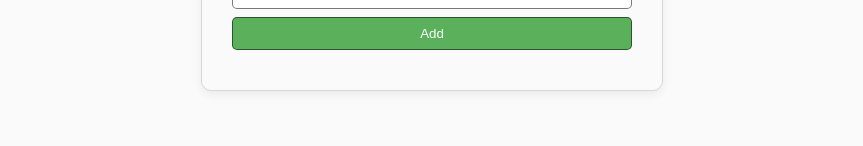
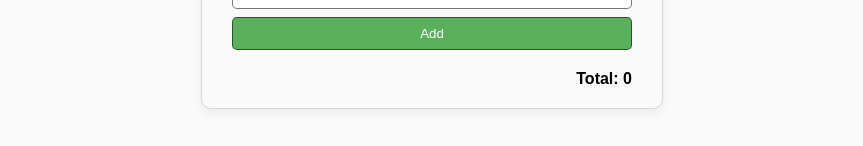
Before and after one commit to HanKwan/react-fundamentals, a React (Vite) app in the folder practice/: page / in a window 1280 px wide. Shown: the part 1425-1571 px from the top of the page, without its empty margins (208-1071 px from the left). Built offline with nearby package versions, Linux system fonts and the light colour scheme.

Commit message:
feat: add total at the bottom of the list

```diff
--- a/practice/src/component/ToBuyList.tsx
+++ b/practice/src/component/ToBuyList.tsx
@@ -83,7 +83,8 @@ function ToDoList() {
                     </li>
                 ))}
             </ul>
-            </div>
+            <div className="totalAmount">Total: {products.reduce((sum, product) => sum + product.price * product.quantity, 0)}</div>
+        </div>
     )
 }
 
--- a/practice/src/index.css
+++ b/practice/src/index.css
@@ -188,3 +188,8 @@ textarea{
 .price {
   font-weight: bold;
 }
+
+.totalAmount {
+  text-align: right;
+  font-weight: bold;
+}
```
